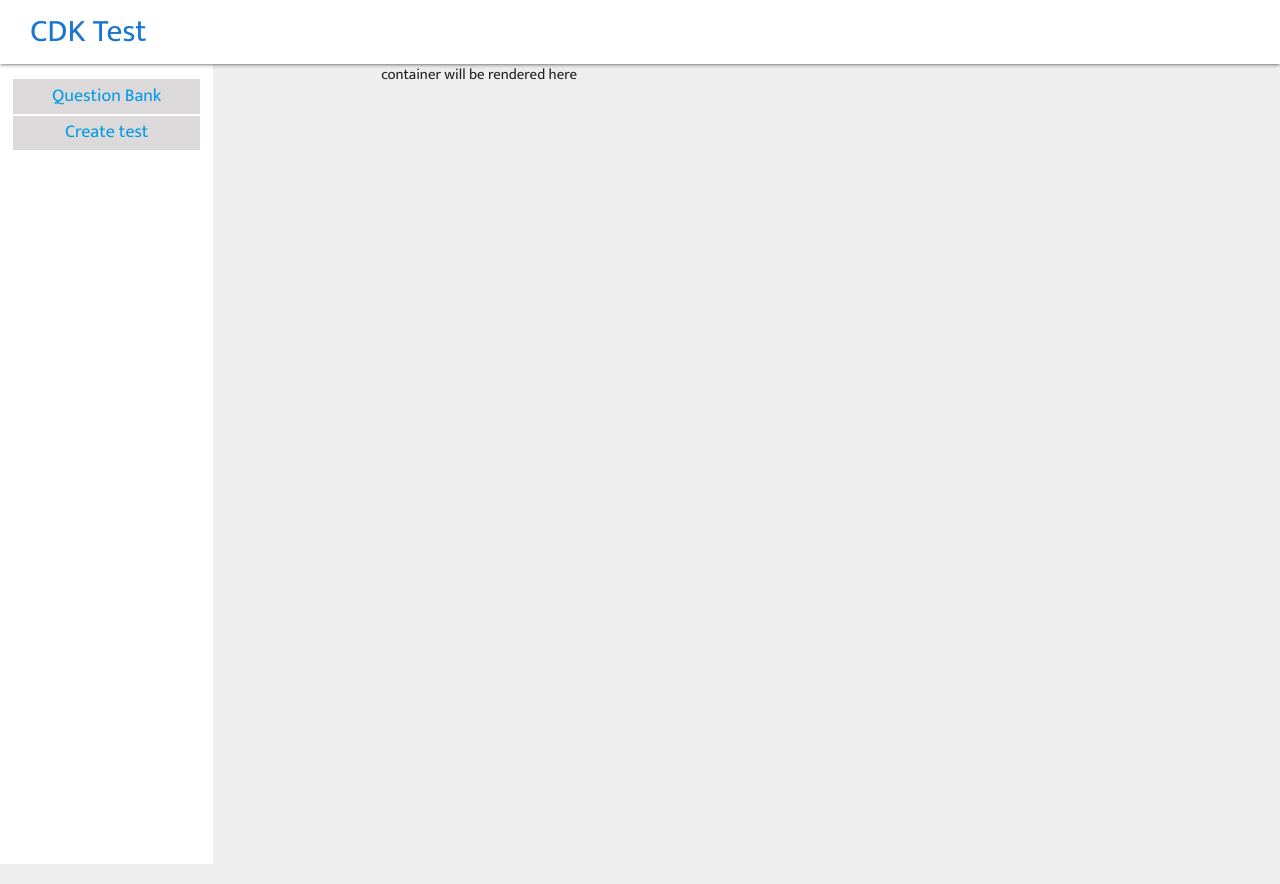
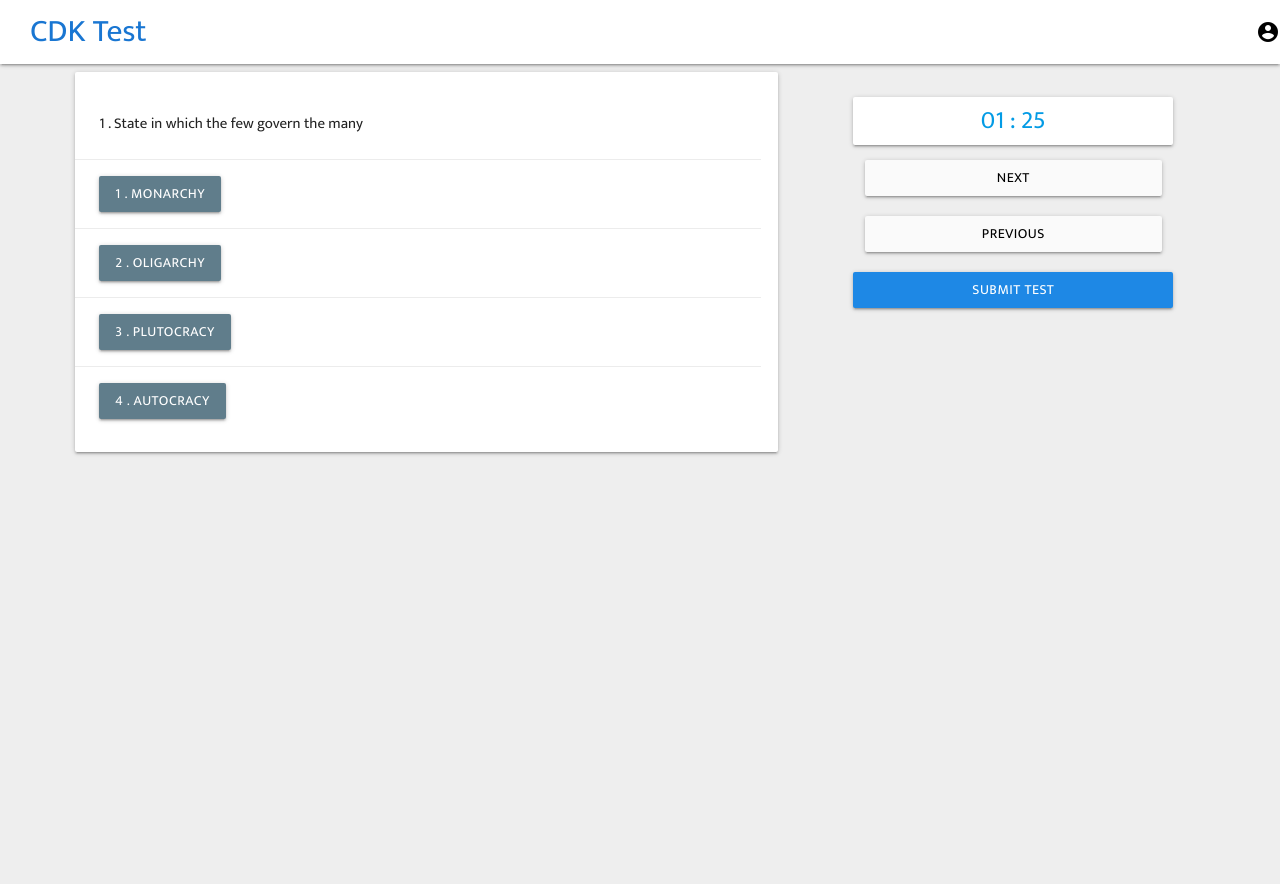
Before and after one commit to jitendrachoudhary9623/online-test-system-react, a React (Create React App) app: page / in a window 1280 px wide. After the commit the page ends 800 px from the top, so only its background shows below. Built offline with nearby package versions, Linux system fonts and the light colour scheme.

Commit message:
Modified testcases and added admin panel base screen, need to do rework on the admin panel

```diff
--- a/public/index.html
+++ b/public/index.html
@@ -6,6 +6,8 @@
     <link rel="shortcut icon" href="%PUBLIC_URL%/favicon.ico">
     <link rel="stylesheet" href="https://cdnjs.cloudflare.com/ajax/libs/materialize/1.0.0/css/materialize.min.css">
     <link href="https://fonts.googleapis.com/css?family=Mukta&display=swap" rel="stylesheet">
+    <link href="https://fonts.googleapis.com/icon?family=Material+Icons" rel="stylesheet">
+
     <!--
       Notice the use of %PUBLIC_URL% in the tag above.
       It will be replaced with the URL of the `public` folder during the build.
--- a/src/App.js
+++ b/src/App.js
@@ -1,9 +1,10 @@
 import React, { Component } from 'react';
 import Quiz from './components/client/Quiz.component'
 import AdminApp from './components/admin/AdminApp.component'
+import { Route, Link, BrowserRouter as Router } from 'react-router-dom'
 class App extends Component {
   state = {
-    userType: "admin"
+    userType: "candidate"
   }
   constructor(props) {
     super(props);
--- a/src/components/NavBar.component.js
+++ b/src/components/NavBar.component.js
@@ -10,6 +10,7 @@ class NavBar extends Component{
           <div className="nav-wrapper">
             <span className="brand-logo pad-2 left blue-text text-darken-2" style={{marginLeft:30}}>{this.props.title}</span>
             <ul className="right">
+            <li><i class="material-icons prefix">account_circle</i> </li>
             </ul>
           </div>
         </nav>
@@ -19,6 +20,7 @@ class NavBar extends Component{
 }
 
 NavBar.defaultProps={
-  title:"CDK Test"
+  title:"CDK Test",
+  username:"user"
 }
 export default NavBar;
--- a/src/components/admin/AdminApp.component.js
+++ b/src/components/admin/AdminApp.component.js
@@ -1,19 +1,24 @@
 import React, { Component } from 'react';
 import NavBar from '../NavBar.component'
+import { Route, Link, BrowserRouter as Router } from 'react-router-dom'
 class AdminApp extends Component {
 
   render() {
     return (
       <div>
+
         <NavBar />
         <div className="row">
-          <div className="col s2" style={{ height: "100vh", backgroundColor: "white" }}>
+          <div className="col s2" style={{ height: "87vh", backgroundColor: "white" }}>
             <ul>
-              <li>
+              <li className="sidebar-item">
                 <a href="#" className="center-align">Question Bank</a>
               </li>
-              <li>
-                <a href="">Create test</a>
+              <li className="sidebar-item">
+                <a href="#">Create test</a>
+              </li>
+              <li className="sidebar-item">
+                <a href="#">Logout</a>
               </li>
             </ul>
           </div>
--- a/src/index.css
+++ b/src/index.css
@@ -42,7 +42,7 @@ nav > *{
 
 }
 
-ul>li{
+.sidebar-item{
   padding:2%;
   background:rgb(219, 217, 217);
   margin:1%;
```
